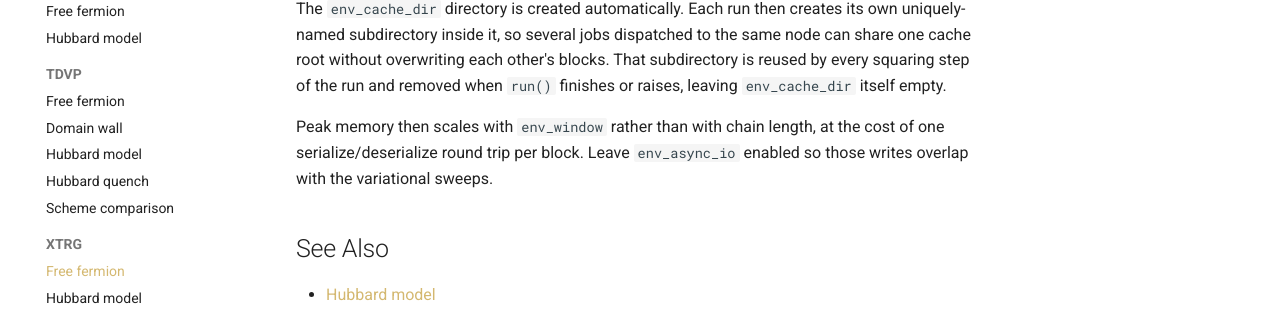
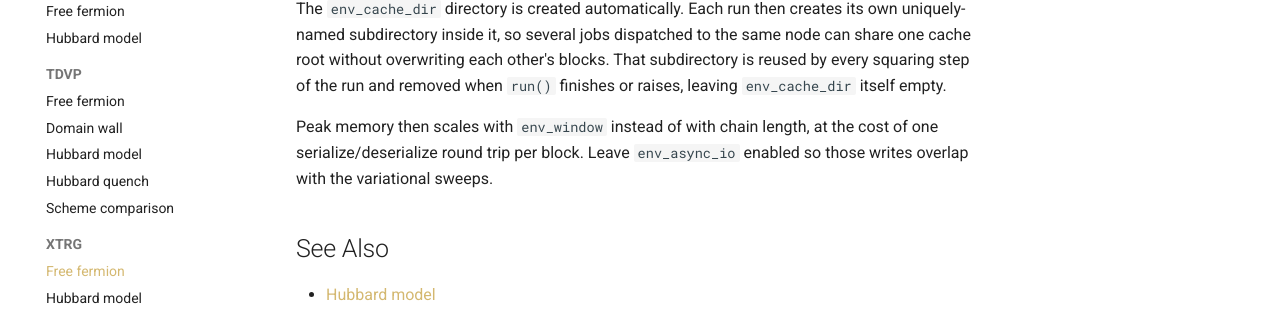
Before and after one commit to Ideogenesis-AI/Alice, an MkDocs documentation site: the page built from docs/examples/xtrg/free-fermion.md, in a window 1280 px wide and 900 px high, scrolled down 1810 px. Shown: the part 343-652 px from the top of the window. Built offline with MkDocs 1.6.1 and Material for MkDocs 9.7.7, drawn with Linux system fonts in a browser that asks for light colours; comment, search, counter and statistics services are not loaded.

Commit message:
Regularize the prose of the XTRG example page
The free-fermion page used "rather than" to set peak memory under
`env_window` against chain length. The contrast is worth keeping, so it
is carried by "instead of".

```diff
--- a/docs/examples/xtrg/free-fermion.md
+++ b/docs/examples/xtrg/free-fermion.md
@@ -100,7 +100,7 @@ same node can share one cache root without overwriting each other's blocks. That
 subdirectory is reused by every squaring step of the run and removed when
 `run()` finishes or raises, leaving `env_cache_dir` itself empty.
 
-Peak memory then scales with `env_window` rather than with chain length, at the
+Peak memory then scales with `env_window` instead of with chain length, at the
 cost of one serialize/deserialize round trip per block. Leave `env_async_io`
 enabled so those writes overlap with the variational sweeps.
 
```
